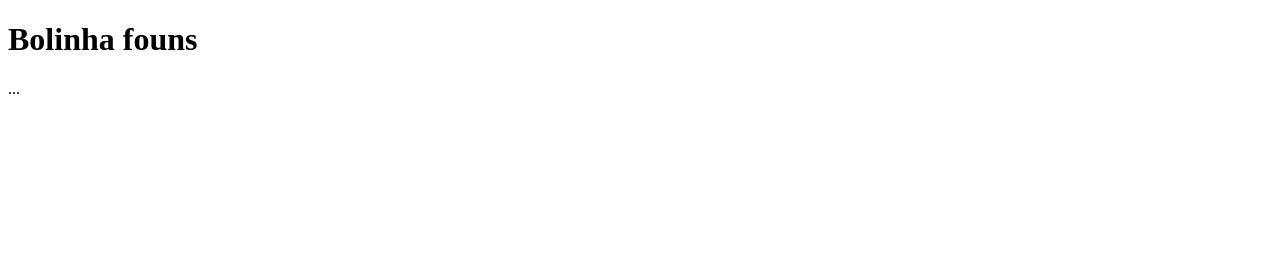
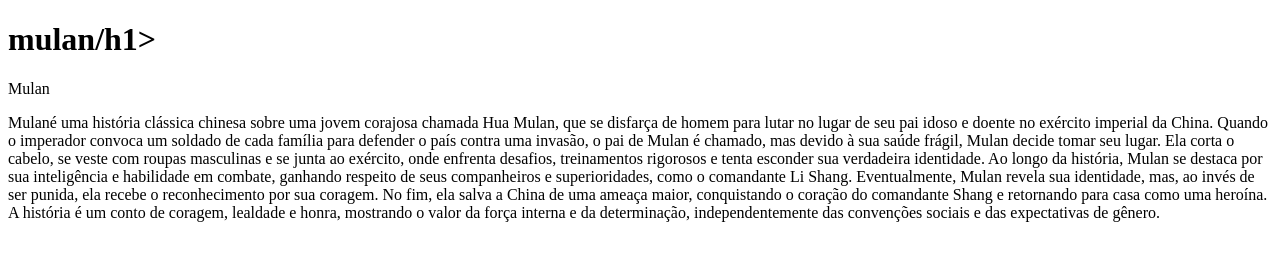
Before and after one commit to webbombom/siqueiraflix, a plain HTML site: page index.html in a window 1280 px wide. Drawn offline with Linux system fonts and the light colour scheme.

Commit message:
Update index.html

```diff
--- a/index.html
+++ b/index.html
@@ -7,9 +7,15 @@
 </head>
 <body>
     <header>
-        <h1>Bolinha founs</h1>
+        <h1>mulan/h1>
     </header>
-    <section>
-        <div class="texto">
-            <p>...</p>
-        </div>
+    <section class="menu">
+        <div class="texto"
+            <a href="forn.html"#>Mulan</a>
+            <p class="texto resumo" <b> Mulané uma história clássica chinesa sobre uma jovem corajosa chamada Hua Mulan, que se disfarça de homem para lutar no lugar de seu pai idoso e doente no exército imperial da China.
+                Quando o imperador convoca um soldado de cada família para defender o país contra uma invasão, o pai de Mulan é chamado, mas devido à sua saúde frágil, Mulan decide tomar seu lugar.
+                Ela corta o cabelo, se veste com roupas masculinas e se junta ao exército, onde enfrenta desafios, treinamentos rigorosos e tenta esconder sua verdadeira identidade.
+                Ao longo da história, Mulan se destaca por sua inteligência e habilidade em combate, ganhando respeito de seus companheiros e superioridades, como o comandante Li Shang.
+                Eventualmente, Mulan revela sua identidade, mas, ao invés de ser punida, ela recebe o reconhecimento por sua coragem.
+                No fim, ela salva a China de uma ameaça maior, conquistando o coração do comandante Shang e retornando para casa como uma heroína.
+                A história é um conto de coragem, lealdade e honra, mostrando o valor da força interna e da determinação, independentemente das convenções sociais e das expectativas de gênero.
```
